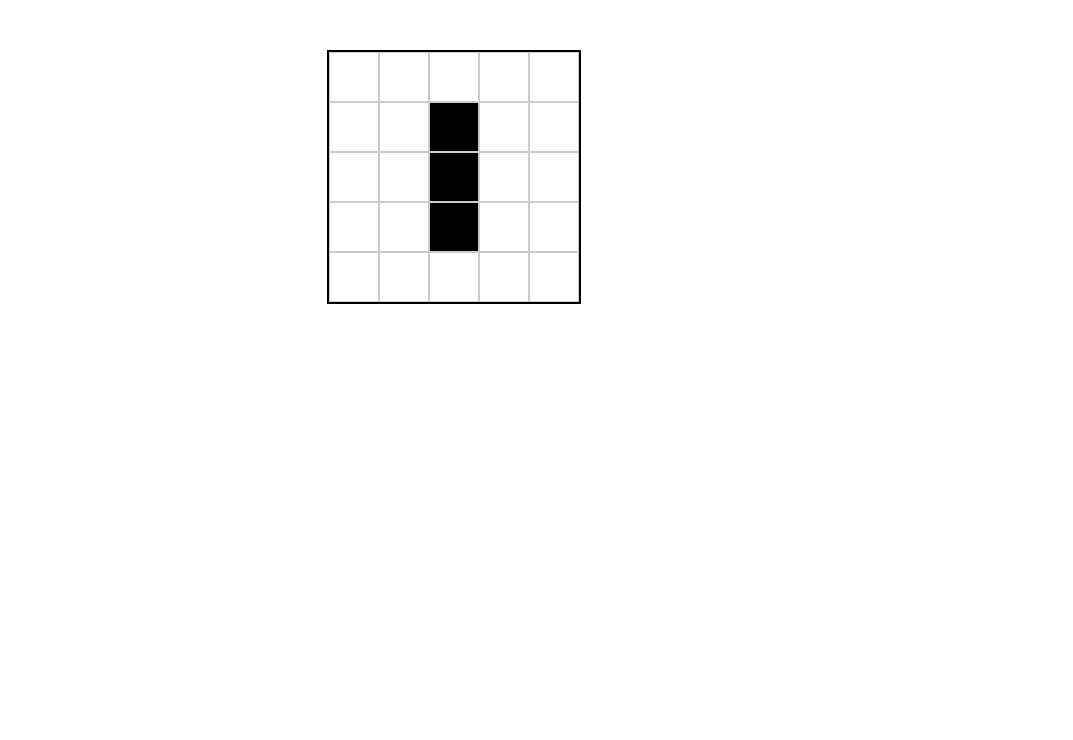
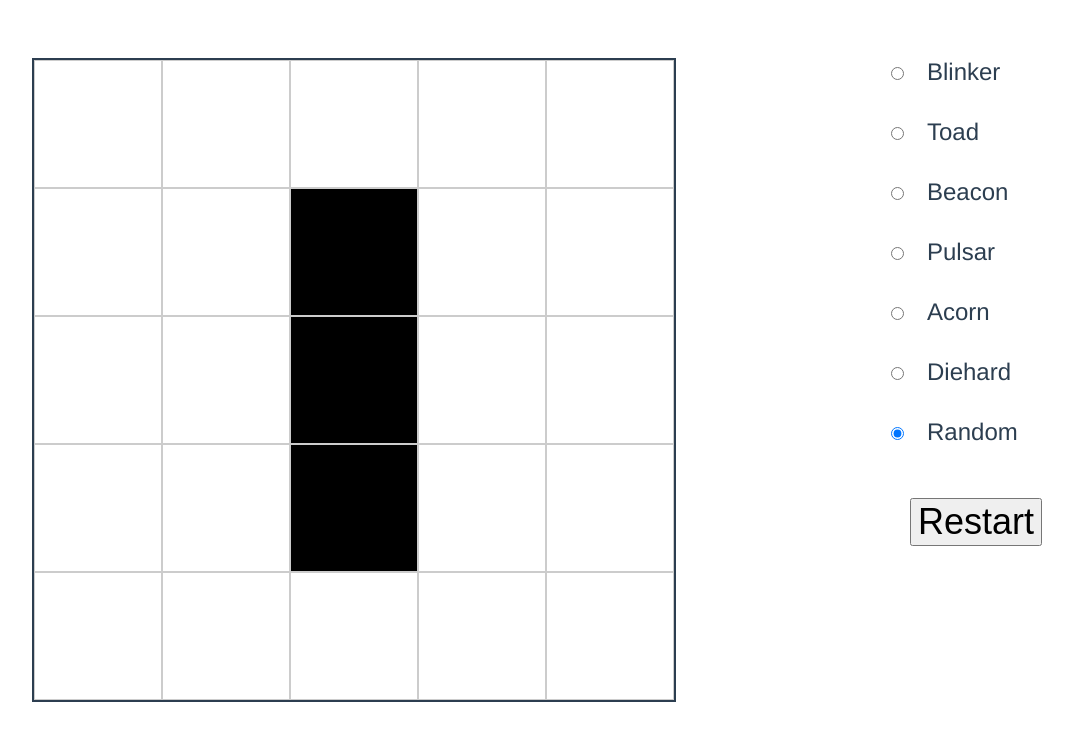
Before and after one commit to Paul-Hadfield/vue-game-of-life, a Vue app: page / in a window 1280 px wide. Shown: the top 740 px of the page, without its empty margins (186-1259 px from the left). Built offline with nearby package versions, Linux system fonts and the light colour scheme.

Commit message:
Handles radio button changes

```diff
--- a/src/App.vue
+++ b/src/App.vue
@@ -1,15 +1,27 @@
 <template>
-  <Grid :gameGrid="this.grid"/>
+  <div id="app">
+    <Grid :gameGrid="this.grid" :key="restartKey"/>
+    <Options
+      @restartClicked="handleRestartClicked"
+      @typeChanged="handleTypeChanged"
+      pattern="random"
+    />
+  </div>
 </template>
 <script>
 import GameEngine from "../gameengine";
 import Grid from "./grid.vue";
+import Options from "./options.vue";
+import { log } from "util";
+
 export default {
   name: "app",
-  components: { Grid },
+  components: { Grid, Options },
   created() {
+    console.log("Created");
+
     if (this.grid == null) {
-      this.grid = GameEngine.setupBlinker();
+      this.grid = this.populateGrid("blinker");
     }
     this.timer = setInterval(() => {
       this.grid = this.grid.map(cell =>
@@ -24,17 +36,49 @@ export default {
   data() {
     return {
       grid: null,
-      data: {}
+      restartKey: 0
     };
+  },
+  methods: {
+    handleRestartClicked() {
+      this.grid = this.populateGrid(pattern);
+      this.restartKey++;
+    },
+    handleTypeChanged(pattern) {
+      this.grid = this.populateGrid(pattern);
+      this.restartKey++;
+    },
+    populateGrid(pattern) {
+      switch (pattern) {
+        case "blinker":
+          return GameEngine.setupBlinker();
+        case "toad":
+          return GameEngine.setupToad();
+        case "beacon":
+          return GameEngine.setupBeacon();
+        case "pulsar":
+          return GameEngine.setupPulsar();
+        case "acorn":
+          return GameEngine.setupAcorn();
+        case "diehard":
+          return GameEngine.setupDiehard();
+        default:
+          return GameEngine.setupRandom();
+      }
+    }
   }
 };
 </script>
 <style>
-#app {
+#app,
+.app {
   font-family: "Avenir", Helvetica, Arial, sans-serif;
   -webkit-font-smoothing: antialiased;
   -moz-osx-font-smoothing: grayscale;
   text-align: center;
   color: #2c3e50;
+  display: grid;
+  grid-template-columns: 1fr 200px;
+  text-align: center;
 }
 </style>
--- a/src/grid.vue
+++ b/src/grid.vue
@@ -1,5 +1,5 @@
 <template>
-  <div v-if="this.gameGrid" class="grid">
+  <div v-if="this.gameGrid" class="grid" :style="gridStyle">
     <Cell v-for="(cell, index) in this.gameGrid" :key="index" :isLive="cell.live"/>
   </div>
 </template>
@@ -9,7 +9,48 @@ import Cell from "./cell.vue";
 export default {
   name: "Grid",
   components: { Cell },
-  props: ["gameGrid"]
+  props: ["gameGrid"],
+  data() {
+    let cols = 0;
+    let rows = 0;
+
+    this.gameGrid.forEach(cell => {
+      if (cell.x > cols) {
+        cols = cell.x;
+      }
+      if (cell.y > rows) {
+        rows = cell.y;
+      }
+    });
+
+    return {
+      dimensions: {
+        width: window.innerWidth,
+        height: window.innerHeight,
+        rows,
+        cols
+      }
+    };
+  },
+  computed: {
+    gridStyle() {
+      const cellSize = Math.floor(
+        Math.min(
+          ...[
+            ((this.dimensions.width - 100) * 0.8) / this.dimensions.cols,
+            (this.dimensions.height * 0.8) / this.dimensions.rows,
+            200
+          ]
+        )
+      );
+
+      return {
+        width: `${this.dimensions.cols * cellSize}px`,
+        gridTemplateColumns: `repeat(${this.dimensions.cols}, ${cellSize}px)`,
+        gridTemplateRows: `repeat(${this.dimensions.rows}, ${cellSize}px)`
+      };
+    }
+  }
 };
 </script>
 
--- /dev/null
+++ b/src/options.vue
@@ -0,0 +1,121 @@
+<template>
+  <form v-on:submit.prevent>
+    <div class="options">
+      <div>
+        <input
+          type="Radio"
+          id="blinker"
+          name="pattern"
+          @change="typeChanged"
+          value="blinker"
+          :checked="pattern === 'blinker'"
+        >
+        <label for="blinker" selected>Blinker</label>
+      </div>
+      <div>
+        <input
+          type="Radio"
+          id="toad"
+          name="pattern"
+          @change="typeChanged"
+          value="toad"
+          :checked="pattern === 'toad'"
+        >
+        <label for="toad" selected>Toad</label>
+      </div>
+      <div>
+        <input
+          type="Radio"
+          id="beacon"
+          name="pattern"
+          @change="typeChanged"
+          value="beacon"
+          :checked="pattern === 'beacon'"
+        >
+        <label for="beacon" selected>Beacon</label>
+      </div>
+      <div>
+        <input
+          type="Radio"
+          id="pulsar"
+          name="pattern"
+          @change="typeChanged"
+          value="pulsar"
+          :checked="pattern === 'pulsar'"
+        >
+        <label for="pulsar" selected>Pulsar</label>
+      </div>
+      <div>
+        <input
+          type="Radio"
+          id="acorn"
+          name="pattern"
+          @change="typeChanged"
+          value="acorn"
+          :checked="pattern === 'acorn'"
+        >
+        <label for="acorn" selected>Acorn</label>
+      </div>
+      <div>
+        <input
+          type="Radio"
+          id="diehard"
+          name="pattern"
+          @change="typeChanged"
+          value="diehard"
+          :checked="pattern === 'diehard'"
+        >
+        <label for="diehard" selected>Diehard</label>
+      </div>
+      <div>
+        <input
+          type="Radio"
+          id="random"
+          name="pattern"
+          @change="typeChanged"
+          value="random"
+          :checked="pattern === 'random'"
+        >
+        <label for="random">Random</label>
+      </div>
+    </div>
+    <button @click="restartClicked">Restart</button>
+  </form>
+</template>
+<script>
+export default {
+  props: ["pattern"],
+  methods: {
+    restartClicked(event) {
+      this.$emit("restartClicked");
+      event.stopPropagation();
+    },
+    typeChanged(event) {
+      this.$emit("typeChanged", event.path[0].value);
+    }
+  }
+};
+</script>
+<style scoped>
+form {
+  padding-top: 50px;
+  padding-right: 20px;
+}
+
+form,
+button {
+  font-size: 1.5em;
+}
+.options {
+  text-align: left;
+  margin-bottom: 20px;
+}
+
+.options div {
+  height: 2.5em;
+  vertical-align: baseline;
+}
+.options label {
+  margin-left: 20px;
+}
+</style>
```
